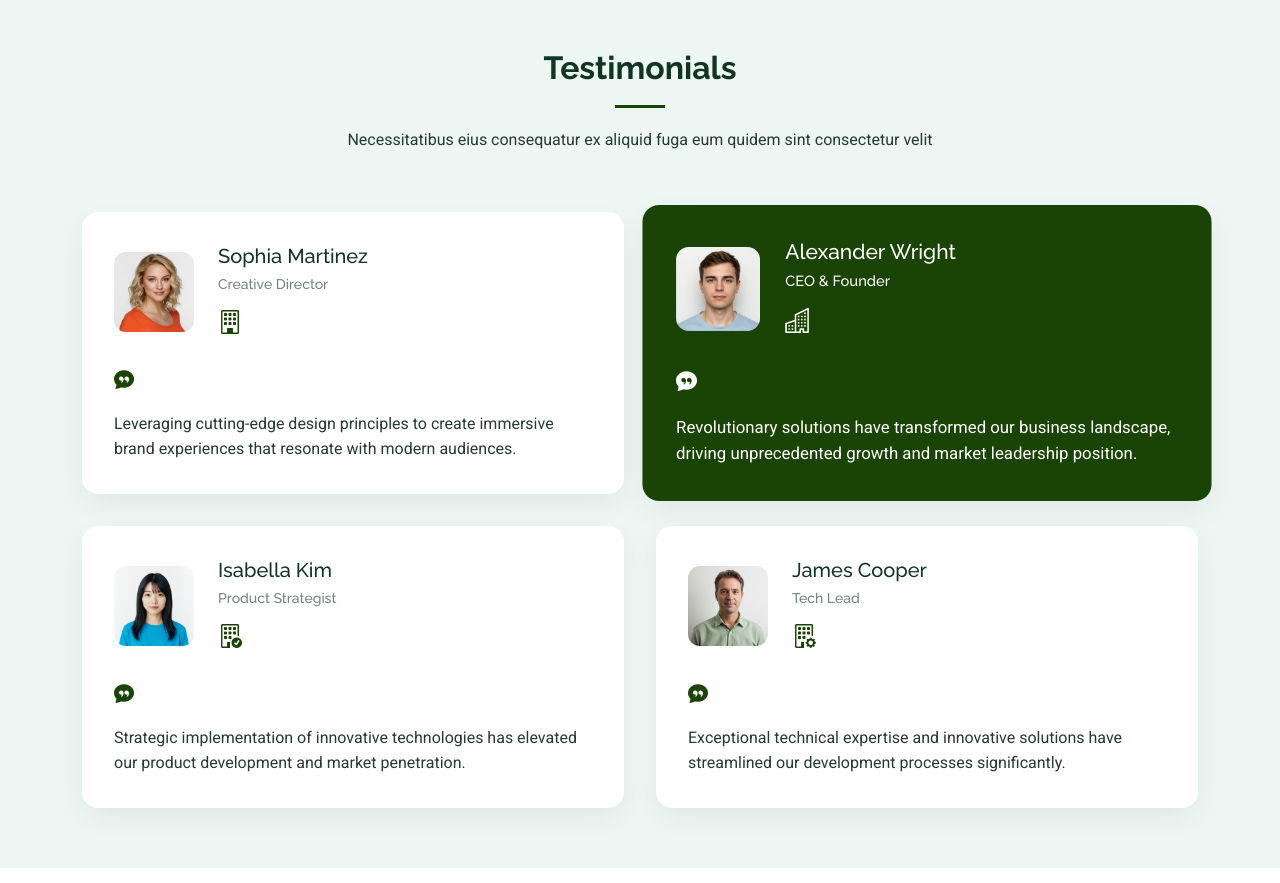
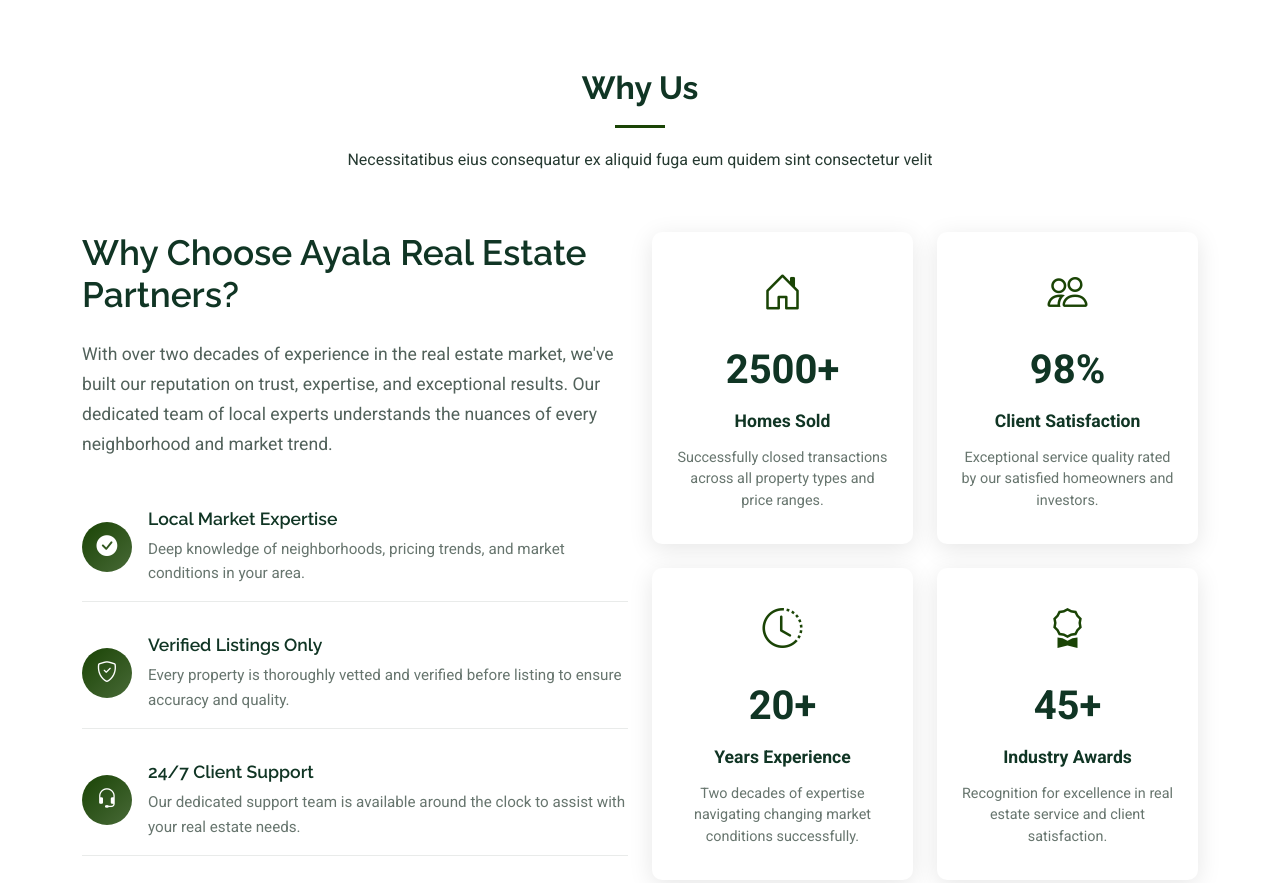
Before and after one commit to devAMBoyose/hiravuelo, a plain HTML site: page index.html in a window 1280 px wide. Shown: the part 4380-5263 px from the top of the page. Drawn offline with Linux system fonts and the light colour scheme.

Commit message:
remove testimonials

```diff
--- a/index.html
+++ b/index.html
@@ -600,108 +600,7 @@
 
 
 
-    <!-- Testimonials Section -->
-    <section id="testimonials" class="testimonials section light-background">
 
-      <!-- Section Title -->
-      <div class="container section-title" data-aos="fade-up">
-        <h2>Testimonials</h2>
-        <p>Necessitatibus eius consequatur ex aliquid fuga eum quidem sint consectetur velit</p>
-      </div><!-- End Section Title -->
-
-      <div class="container">
-
-        <div class="testimonial-grid">
-
-          <div class="testimonial-item" data-aos="zoom-in" data-aos-delay="100">
-            <div class="testimonial-card">
-              <div class="testimonial-header">
-                <div class="testimonial-image">
-                  <img src="assets/img/person/person-f-5.webp" class="img-fluid" alt="Testimonial 1">
-                </div>
-                <div class="testimonial-meta">
-                  <h3>Sophia Martinez</h3>
-                  <h4>Creative Director</h4>
-                  <div class="company-logo">
-                    <i class="bi bi-building"></i>
-                  </div>
-                </div>
-              </div>
-              <div class="testimonial-body">
-                <i class="bi bi-chat-quote-fill quote-icon"></i>
-                <p>Leveraging cutting-edge design principles to create immersive brand experiences that resonate with modern audiences.</p>
-              </div>
-            </div>
-          </div>
-
-          <div class="testimonial-item featured" data-aos="zoom-in" data-aos-delay="200">
-            <div class="testimonial-card">
-              <div class="testimonial-header">
-                <div class="testimonial-image">
-                  <img src="assets/img/person/person-m-5.webp" class="img-fluid" alt="Testimonial 2">
-                </div>
-                <div class="testimonial-meta">
-                  <h3>Alexander Wright</h3>
-                  <h4>CEO &amp; Founder</h4>
-                  <div class="company-logo">
-                    <i class="bi bi-buildings"></i>
-                  </div>
-                </div>
-              </div>
-              <div class="testimonial-body">
-                <i class="bi bi-chat-quote-fill quote-icon"></i>
-                <p>Revolutionary solutions have transformed our business landscape, driving unprecedented growth and market leadership position.</p>
-              </div>
-            </div>
-          </div>
-
-          <div class="testimonial-item" data-aos="zoom-in" data-aos-delay="300">
-            <div class="testimonial-card">
-              <div class="testimonial-header">
-                <div class="testimonial-image">
-                  <img src="assets/img/person/person-f-6.webp" class="img-fluid" alt="Testimonial 3">
-                </div>
-                <div class="testimonial-meta">
-                  <h3>Isabella Kim</h3>
-                  <h4>Product Strategist</h4>
-                  <div class="company-logo">
-                    <i class="bi bi-building-check"></i>
-                  </div>
-                </div>
-              </div>
-              <div class="testimonial-body">
-                <i class="bi bi-chat-quote-fill quote-icon"></i>
-                <p>Strategic implementation of innovative technologies has elevated our product development and market penetration.</p>
-              </div>
-            </div>
-          </div>
-
-          <div class="testimonial-item" data-aos="zoom-in" data-aos-delay="400">
-            <div class="testimonial-card">
-              <div class="testimonial-header">
-                <div class="testimonial-image">
-                  <img src="assets/img/person/person-m-6.webp" class="img-fluid" alt="Testimonial 4">
-                </div>
-                <div class="testimonial-meta">
-                  <h3>James Cooper</h3>
-                  <h4>Tech Lead</h4>
-                  <div class="company-logo">
-                    <i class="bi bi-building-gear"></i>
-                  </div>
-                </div>
-              </div>
-              <div class="testimonial-body">
-                <i class="bi bi-chat-quote-fill quote-icon"></i>
-                <p>Exceptional technical expertise and innovative solutions have streamlined our development processes significantly.</p>
-              </div>
-            </div>
-          </div>
-
-        </div>
-
-      </div>
-
-    </section><!-- /Testimonials Section -->
 
     <!-- Why Us Section -->
     <section id="why-us" class="why-us section">
@@ -718,7 +617,7 @@
 
           <div class="col-lg-6" data-aos="fade-right" data-aos-delay="200">
             <div class="content">
-              <h3>Why Choose Premier Real Estate Partners?</h3>
+              <h3>Why Choose Ayala Real Estate Partners?</h3>
               <p>With over two decades of experience in the real estate market, we've built our reputation on trust, expertise, and exceptional results. Our dedicated team of local experts understands the nuances of every neighborhood and market trend.</p>
 
               <div class="features-list">
```
